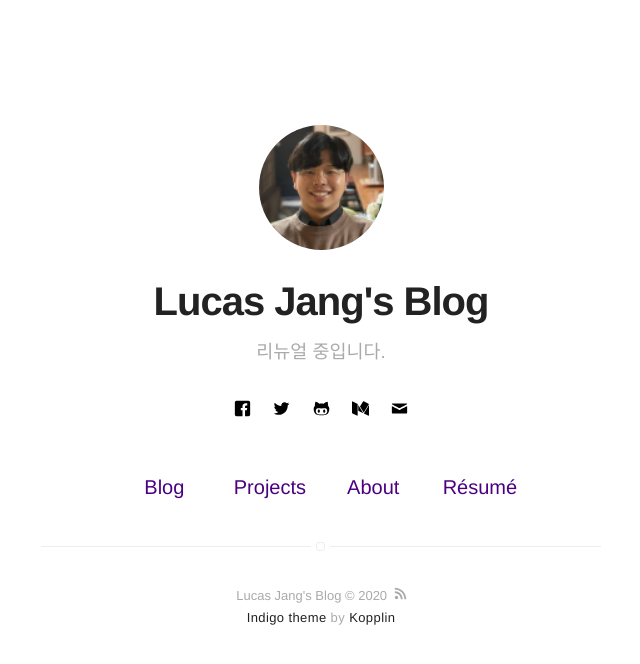
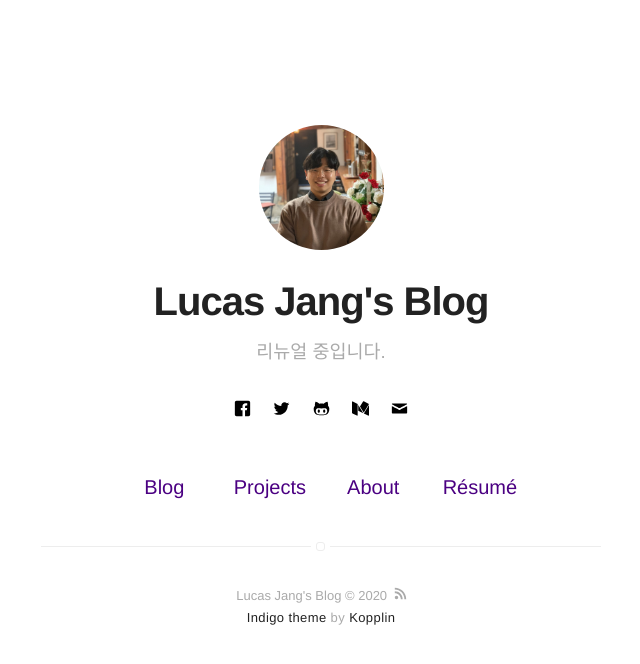
Before and after one commit to Lucas-Jang/lucas-jang.github.io, a Jekyll site: the page built from index.html, in a window 1280 px wide. Shown: the top 664 px of the page, without its empty margins (319-959 px from the left). Built offline with Jekyll 4.4.1, drawn with Linux system fonts in a browser that asks for light colours.

Commit message:
Update _config.yml

```diff
--- a/_config.yml
+++ b/_config.yml
@@ -8,7 +8,7 @@ description: A blog about technology and stuff related
 # if it's an external image, update below for true
 # better with square images
 external-image: false
-picture: assets/images/profie1.jpg
+picture: assets/images/profile.jpg
 
 # If you want to include your resume, set to true
 # and specify source (external or local).
```
